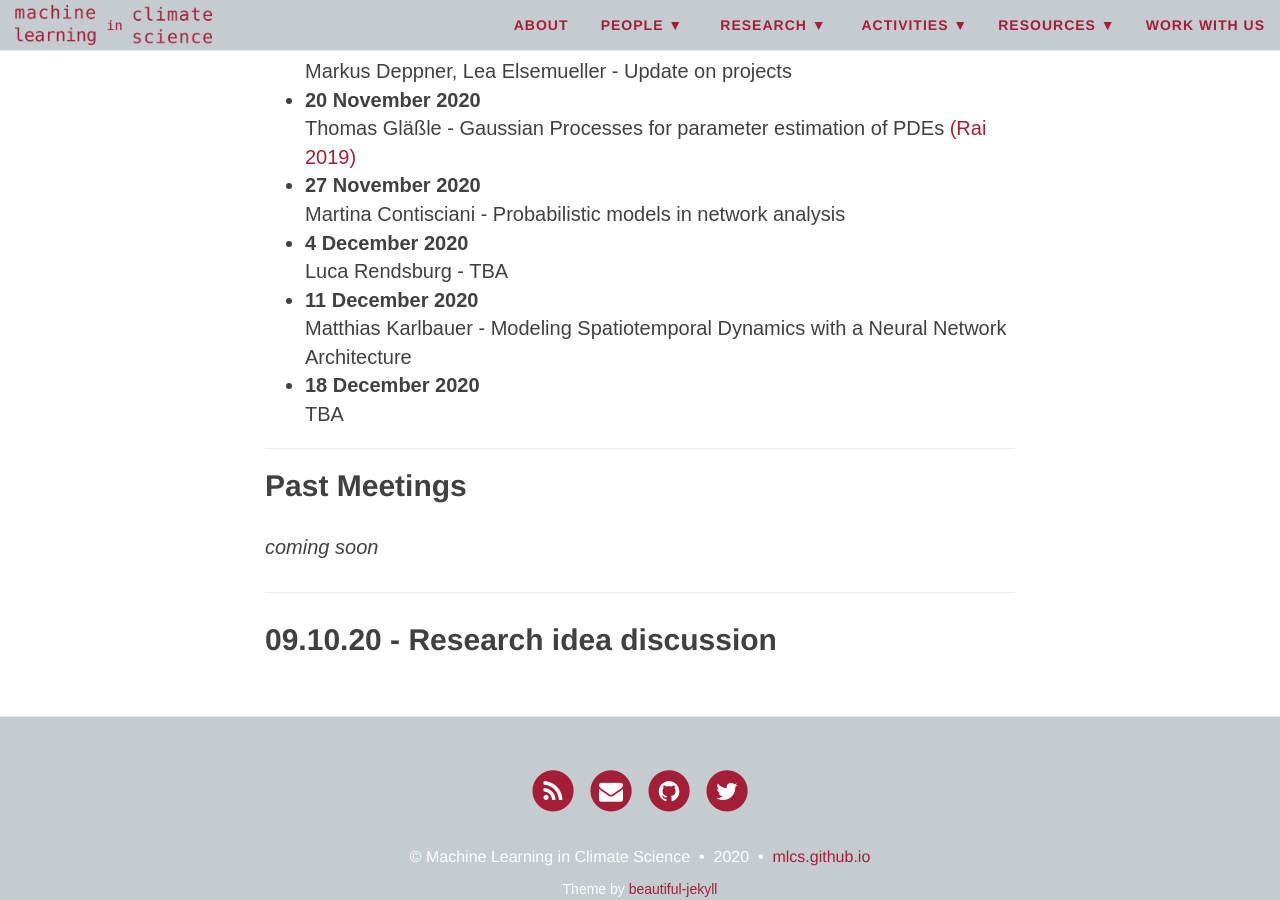
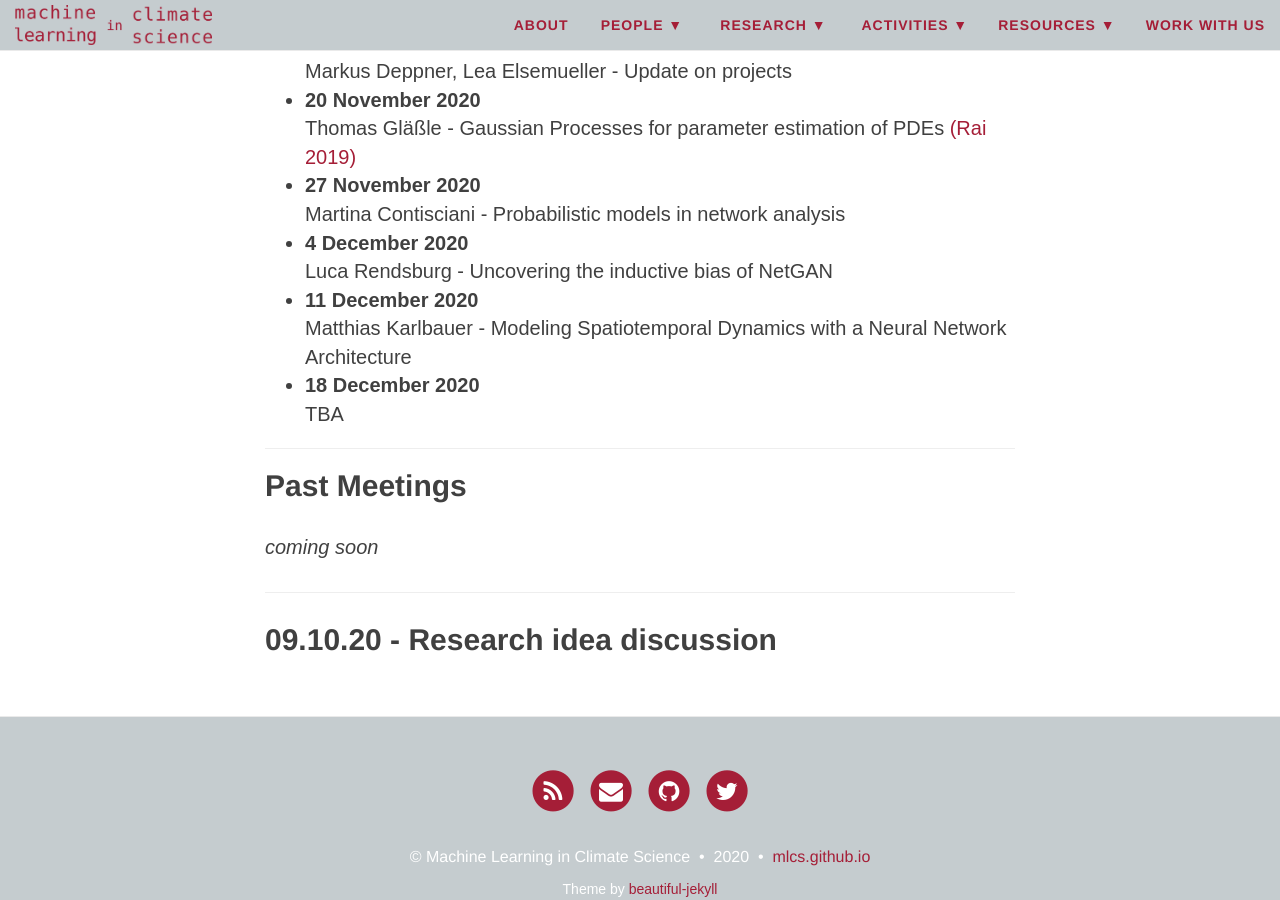
Before and after one commit to mlcs/mlcs.github.io, a Jekyll site: the page built from activities/group-meetings.md, in a window 1280 px wide and 900 px high, scrolled down 968 px. Built offline with Jekyll 4.4.1, drawn with Linux system fonts in a browser that asks for light colours; nearby versions of some CDN libraries.

Commit message:
add title for Luca's presentation

```diff
--- a/activities/group-meetings.md
+++ b/activities/group-meetings.md
@@ -27,7 +27,7 @@ Thomas Gläßle - Gaussian Processes for parameter estimation of PDEs [(Rai 2019
 + **27 November 2020**
 Martina Contisciani - Probabilistic models in network analysis
 + **4 December 2020**
-Luca Rendsburg - TBA
+Luca Rendsburg - Uncovering the inductive bias of NetGAN
 + **11 December 2020**
 Matthias Karlbauer - Modeling Spatiotemporal Dynamics with a Neural Network Architecture
 + **18 December 2020**
```
